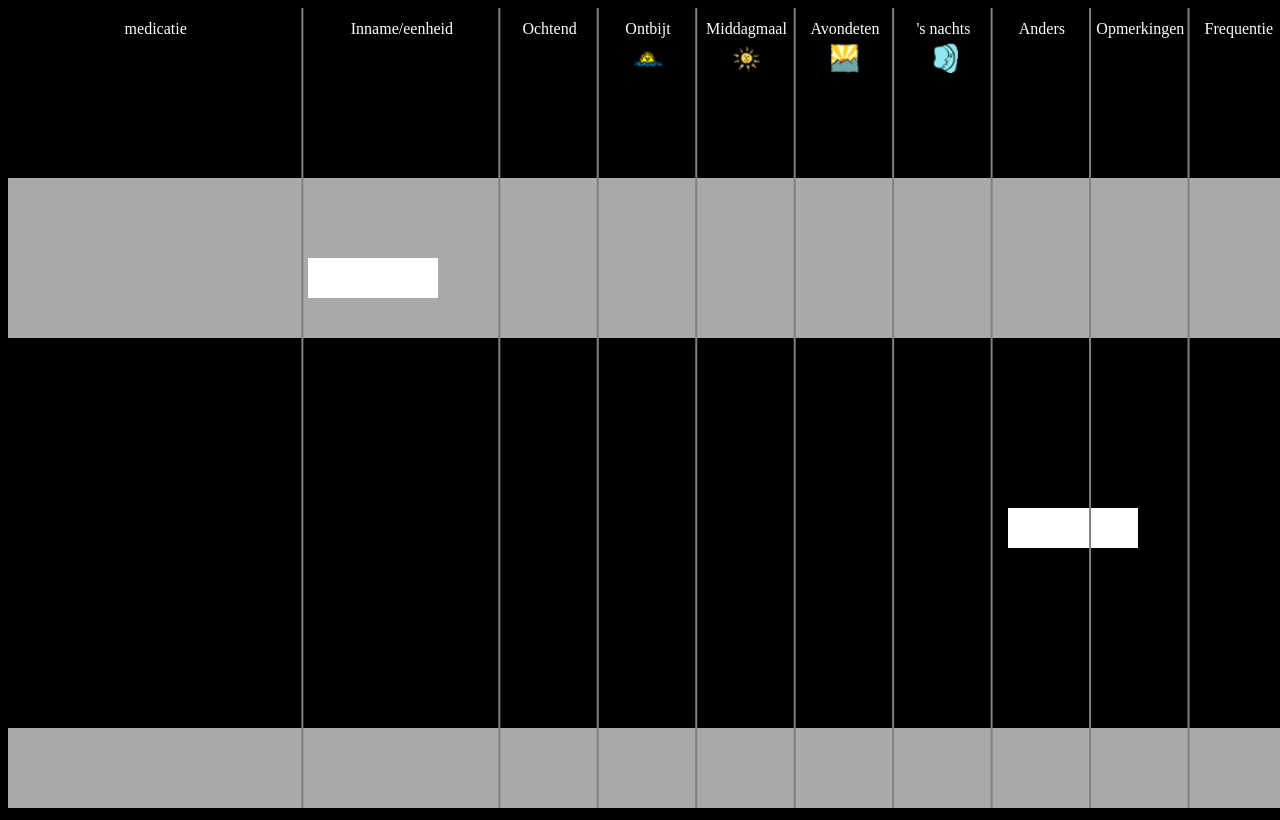
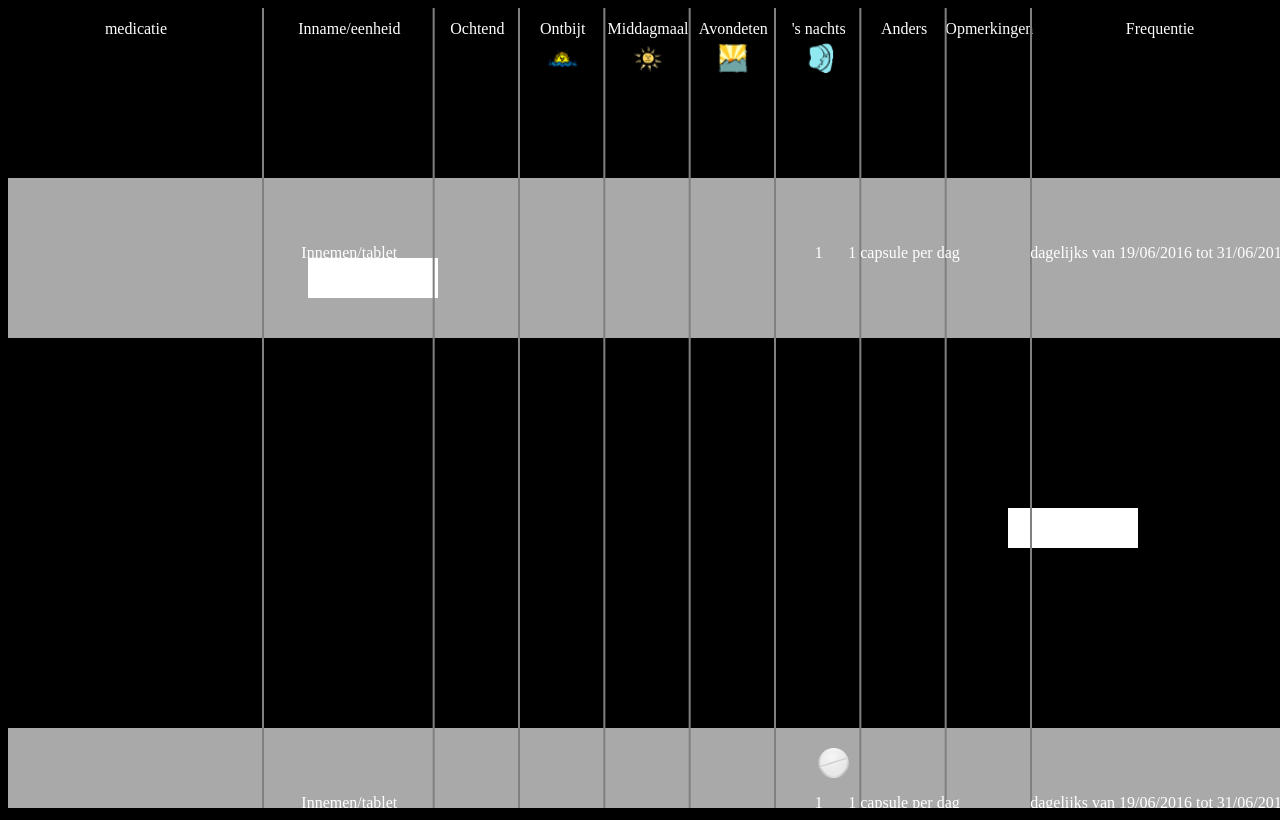
Before and after one commit to AugmentHCI/Interact2017, a website: page index.html in a window 1280 px wide. Drawn offline with nearby package versions, Linux system fonts and the light colour scheme.

Commit message:
working dosage regimen with one image per element

```diff
--- a/bower.json
+++ b/bower.json
@@ -17,6 +17,7 @@
   ],
   "dependencies": {
     "d3": "^4.1.1",
-    "underscore": "^1.8.3"
+    "underscore": "^1.8.3",
+    "d3-queue": "^3.0.2"
   }
 }
--- a/data/dosageregimen.json
+++ b/data/dosageregimen.json
@@ -9,27 +9,32 @@
   },
   {"key": "morning",
     "value": "Ochtend",
-    "weight": 1
+    "weight": 1,
+    "showIcon": true
   },
   {"key": "breakfast",
     "value": "Ontbijt",
     "weight": 1,
-    "icon": "images/breakfast.png"
+    "icon": "images/breakfast.png",
+    "showIcon": true
   },
   {"key": "lunch",
     "value": "Middagmaal",
     "weight": 1,
-    "icon": "images/lunch.png"
+    "icon": "images/lunch.png",
+    "showIcon": true
   },
   {"key": "dinner",
     "value": "Avondeten",
     "weight": 1,
-    "icon": "images/dinner.png"
+    "icon": "images/dinner.png",
+    "showIcon": true
   },
   {"key": "sleep",
     "value": "'s nachts",
     "weight": 1,
-    "icon": "images/sleep.png"
+    "icon": "images/sleep.png",
+    "showIcon": true
   },
   {"key": "other",
     "value": "Anders",
@@ -41,6 +46,6 @@
   },
   {"key": "frequency",
     "value": "Frequentie",
-    "weight": 1
+    "weight": 3
   }
 ]
--- a/data/janedoe.json
+++ b/data/janedoe.json
@@ -10,20 +10,45 @@
     {
       "name": "headache",
       "medications": [
-        "paracetamol"
+        {
+          "name": "paracetamol",
+          "unit": "Innemen/tablet",
+          "sleep": 1,
+          "other": "1 capsule per dag",
+          "frequency": "dagelijks van 19/06/2016 tot 31/06/2016"
+        }
       ]
     },
     {
       "name": "fibromylgia",
       "medications": [
-        "cymbalta",
-        "ibuprofene"
+        {
+          "name": "cymbalta",
+          "unit": "Innemen/tablet",
+          "sleep": 1,
+          "other": "1 capsule per dag",
+          "frequency": "dagelijks van 19/06/2016 tot 31/06/2016"
+
+        },
+        {
+          "name": "flixonase",
+          "unit": "Innemen/tablet",
+          "sleep": 1,
+          "other": "1 capsule per dag",
+          "frequency": "dagelijks van 19/06/2016 tot 31/06/2016"
+        }
       ]
     },
     {
       "name": "hay fever",
       "medications": [
-        "flixonase"
+        {
+          "name": "flixonase",
+          "unit": "Innemen/tablet",
+          "sleep": 1,
+          "other": "1 capsule per dag",
+          "frequency": "dagelijks van 19/06/2016 tot 31/06/2016"
+        }
       ]
     }
   ],
@@ -31,25 +56,29 @@
     {
       "name": "ampicillin",
       "medications": [
-
       ]
     },
     {
       "name": "atracurium",
       "medications": [
-        "cymbalta"
+        {
+          "name": "cymbalta",
+          "unit": "Innemen/tablet",
+          "sleep": 1,
+          "other": "1 capsule per dag",
+          "frequency": "dagelijks van 19/06/2016 tot 31/06/2016"
+
+        }
       ]
     },
     {
       "name": "succinylcholine",
       "medications": [
-
       ]
     },
     {
       "name": "test",
       "medications": [
-
       ]
     }
   ]
--- a/data/locations.json
+++ b/data/locations.json
@@ -17,7 +17,8 @@
     "warnings": [
       "breastfeeding",
       "alcohol"
-    ]
+    ],
+    "icon": "paracetamol"
   },
   {
     "id": 1,
@@ -36,7 +37,8 @@
     ],
     "warnings": [
       "breastfeeding"
-    ]
+    ],
+    "icon": "paracetamol"
   },
   {
     "id": 2,
@@ -44,7 +46,7 @@
     "halfLife": 1200,
     "center": [
       200,
-      1100
+      1050
     ],
     "radius": 60,
     "interactions": [
@@ -55,7 +57,8 @@
     ],
     "warnings": [
       "breastfeeding"
-    ]
+    ],
+    "icon": "inhalor"
   },
   {
     "id": 3,
--- a/index.html
+++ b/index.html
@@ -6,6 +6,7 @@
 
     <link rel="stylesheet" type="text/css" href="css/style.css">
     <script type="text/javascript" src="bower_components/d3/d3.min.js"></script>
+    <script type="text/javascript" src="bower_components/d3-queue/d3-queue.js"></script>
     <script type="text/javascript" src="bower_components/underscore/underscore-min.js"></script>
 
 </head>
--- a/js/schedule.js
+++ b/js/schedule.js
@@ -1,6 +1,6 @@
 /*jshint esversion: 6 */
 
-(function (d3) {
+(function (d3,queue) {
     "use strict";
 
     var width = window.innerWidth,
@@ -30,21 +30,26 @@
         .attr("width", width)
         .attr("height", height);
 
-    d3.json("data/dosageregimen.json", function (error, data) {
+    queue
+        .defer(d3.json, "data/dosageregimen.json")
+        .defer(d3.json, "data/janedoe.json") // geojson points
+        .await(draw);
+
+    function draw(error, dosageregimen, healthFile) {    // d3.json("data/dosageregimen.json", function (error, data) {
         if (error) {
             console.log(error);
         }
 
-        var totalWeight = _.reduce(data, function(memo, el){ return memo + el.weight; }, 0);
+        var totalWeight = _.reduce(dosageregimen, function(memo, el){ return memo + el.weight; }, 0);
         var columnWidth = width / totalWeight;
 
         var tempIndex = 0;
-        for(var i = 0; i < data.length; i++) {
-            data[i].startIndex = tempIndex;
-            tempIndex += data[i].weight;
+        for(var i = 0; i < dosageregimen.length; i++) {
+            dosageregimen[i].startIndex = tempIndex;
+            tempIndex += dosageregimen[i].weight;
         }
 
-        var headers = textLayer.selectAll("text.headers").data(data, d => d.name);
+        var headers = textLayer.selectAll("text.headers").data(dosageregimen, d => d.name);
 
         headers.exit()
             .attr("class", "exit")
@@ -77,7 +82,7 @@
                 } // no image available.
             });
 
-        var auxLines = textLayer.selectAll("line.auxLine").data(data, d => d.name);
+        var auxLines = textLayer.selectAll("line.auxLine").data(dosageregimen, d => d.name);
 
         auxLines.exit()
             .attr("class", "exit")
@@ -104,9 +109,21 @@
 
                 var bannerHeight = height/(locations.length+1);
 
-                // order medication boxes from top to bottom
+                /////////////////////////////////////////
+                // Sort and integrate dosage regimen   //
+                /////////////////////////////////////////
                 var topToBottomLocations = _.sortBy(locations, l => l.center[1]);
-
+                for(var i = 0; i < topToBottomLocations.length; i++) {
+                    var loc = topToBottomLocations[i];
+                    loc.info = [];
+                    healthFile.episodes.forEach(episode => {
+                        episode.medications.forEach(med => {
+                            if (loc.name === med.name) {
+                                loc.info.push(med);
+                            }
+                        });
+                    });
+                }
 
                 /////////////////////////////////////////
                 // grey banners to differentiate rows  //
@@ -157,8 +174,66 @@
                     .attr("width", rectangleWidth)
                     .attr("height", rectangleHeight)
                     .style("fill", "white");
+
+
+                /////////////////////////////////////////
+                // add the actual dosage regimen text  //
+                /////////////////////////////////////////
+                var textGroups = textLayer.selectAll("g.textGroup").data(topToBottomLocations, loc => loc.name);
+
+                textGroups.exit()
+                    .attr("class", "exit")
+                  .transition(t)
+                    .style("fill-opacity", 1e-6)
+                    .remove();
+
+                textGroups
+                  .transition(t)
+                    .attr("transform", d => "translate(0," + d.center[1] + ")");
+
+                var textGroup = textGroups.enter()
+                    .append("g")
+                    .attr("class", "textGroup")
+                    .attr("transform", d => "translate(0," + d.center[1] + ")");
+
+                dosageregimen.forEach(dr => {
+                    var drx = dr.startIndex * columnWidth + (dr.weight *  columnWidth)/2;
+                    textGroup.append("text")
+                        .each(function (d) {
+                            var arr = d.info;
+                            for (i = 0; i < arr.length; i++) {
+                                d3.select(this).append("tspan")
+                                    .text(arr[i][dr.key])
+                                    .attr("dy", i ? "1.2em" : 0)
+                                    .attr("x", drx)
+                                    .style("text-anchor", "middle")
+                                    .style("fill", "white")
+                                    .attr("class", "tspan" + i);
+                            }
+                        });
+
+                    textGroup.append("svg:image")
+                        .attr("width", imageSize)
+                        .attr("height", imageSize)
+                        .attr("x",drx)
+                        .attr("y", -2*imageSize)
+                        .attr("xlink:href",d => {
+                            if (dr.showIcon !== undefined && d.icon !== undefined) {
+                                var totalPills = _.reduce(d.info, function(memo, el){
+                                    if (el[dr.key] !== undefined) {
+                                        return memo + el[dr.key];
+                                    } else {
+                                        return memo;
+                                    }
+                                }, 0);
+                                if (totalPills > 0) {
+                                    return "images/pills/" + d.icon + ".png";
+                                }
+                            } // no image available.
+                        });
+                });
             });
+        }
+    }
 
-        }
-    });
-}(d3));
+}(d3, d3.queue()));
```
Also changed, not shown: js/interactions.js (+5 -4 lines), images/pills/brufen.gif (added), images/pills/inhalor.png (added), images/pills/paracetamol.png (added).
